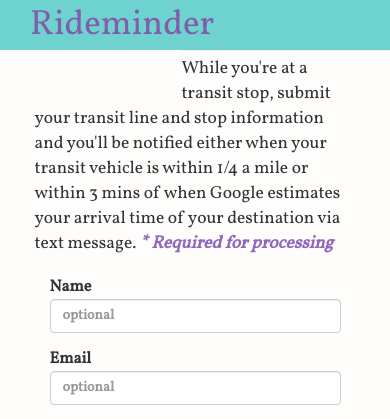
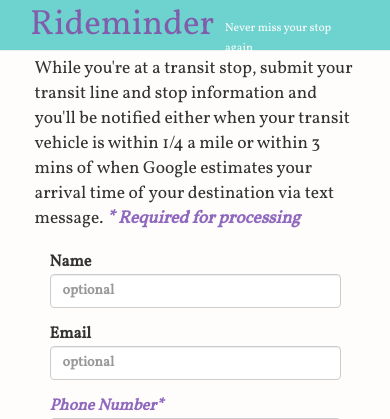
Before and after one commit to chatasweetie/Rideminder, a Flask app: page / in a window 390 px wide. Shown: the top 419 px of the page. Run offline with Flask 2, Linux system fonts and the light colour scheme; data that the repository does not hold is empty; some libraries are stand-ins or nearby versions.

Commit message:
played with the header layout so its better at being responsive

```diff
--- a/tasks.py
+++ b/tasks.py
@@ -15,7 +15,7 @@ import datetime
 
 transit_firebase = firebase.FirebaseApplication("https://publicdata-transit.firebaseio.com/", None)
 
-WALK_RADIUS = .25
+WALK_RADIUS = .15
 TIME_RADIUS = 4
 
 app.debug = True
--- a/templates/base.html
+++ b/templates/base.html
@@ -12,8 +12,13 @@
 
 <body>
     <div class="container-fluid">
-        <p class="navbar-brand">Rideminder</p>
-        <p class="navbar-brand" id="tag"> Never miss your stop again </p>
+      <div class="row">
+        <div class="col-xs-6 col-sm-3">
+          <p class="navbar-brand">Rideminder</p>
+        </div>
+        <div class="col-xs-6 col-sm-3">
+          <p class="navbar-brand" id="tag"> Never miss your stop again </p>
+        </div>
       </div>
     </div><!-- /.container-fluid -->
 
```
